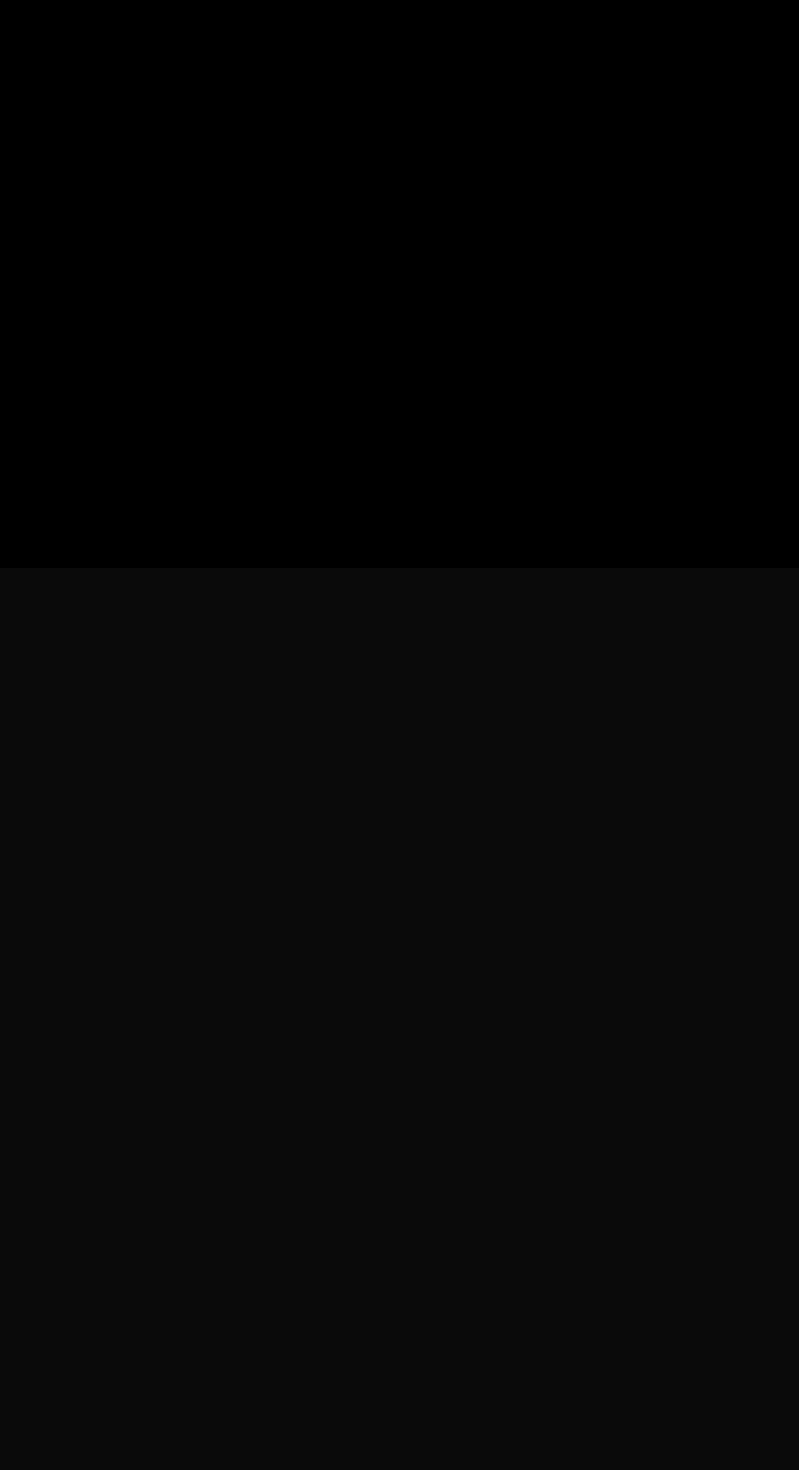
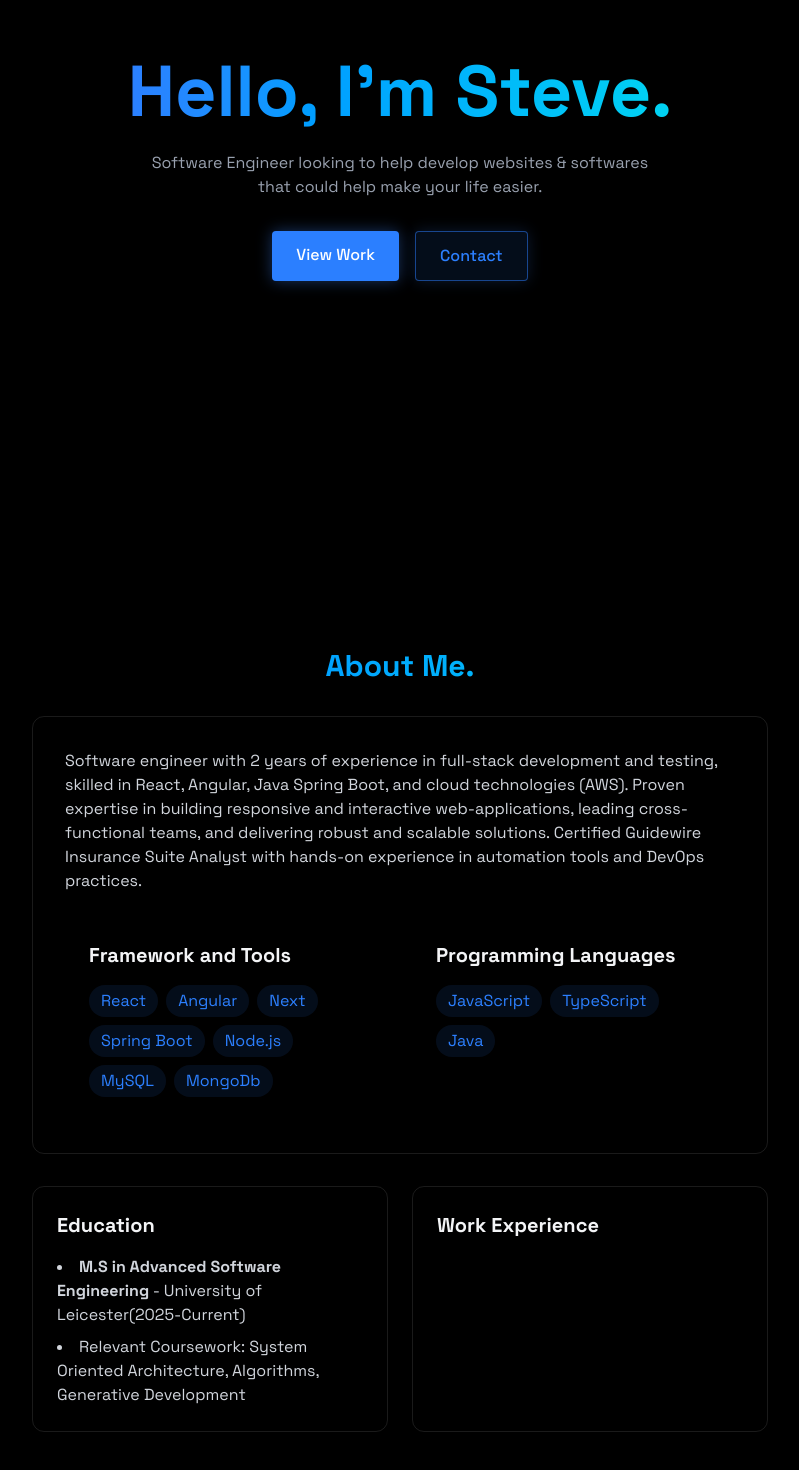
Before and after one commit to stevenovak123/portfolio, a React (Vite) app: page / in a window 1280 px wide. Shown: the part 232-1702 px from the top of the page, without its empty margins (240-1039 px from the left). Before the commit the page ends 800 px from the top, so only its background shows below. Built offline with nearby package versions, Linux system fonts and the light colour scheme.

Commit message:
added about and home

```diff
--- a/src/App.jsx
+++ b/src/App.jsx
@@ -4,6 +4,7 @@ import './index.css';
 import NavBar from './components/NavBar';
 import MobileMenu from './components/MobileMenu';
 import Home from './components/sections/Home';
+import About from './components/sections/About';
 const App = () => {
   const [isLoading, setIsLoading] = useState(false);
   const [isMenuOpen, setIsMenuOpen] = useState(false);
@@ -18,6 +19,7 @@ const App = () => {
         <NavBar menuOpen={isMenuOpen} setIsMenuOpen={setIsMenuOpen} />
         <MobileMenu menuOpen={isMenuOpen} setIsMenuOpen={setIsMenuOpen} />
         <Home />
+        <About />
       </div>
     </>
   );
--- a/src/components/sections/About.jsx
+++ b/src/components/sections/About.jsx
@@ -1,7 +1,85 @@
 import React from 'react';
 
 const About = () => {
-  return <section id='about'>About</section>;
+  const tools = [
+    'React',
+    'Angular',
+    'Next',
+    'Spring Boot',
+    'Node.js',
+    'MySQL',
+    'MongoDb',
+  ];
+  const languages = ['JavaScript', 'TypeScript', 'Java'];
+  return (
+    <section
+      id='about'
+      className='min-h-screen flex items-center justify-center py-20'
+    >
+      <div className='max-w-3xl mx-auto px-4'>
+        <h2 className='text-3xl font-bold mb-8 bg-gradient-to-r from-blue-500 to-cyan-400 bg-clip-text text-transparent text-center'>
+          About Me.
+        </h2>
+        <div className='rounded-xl p-8 border-white/10 border hover:-translate-y-1 transition-all'>
+          <p className='text-gray-300 mb-6'>
+            Software engineer with 2 years of experience in full-stack
+            development and testing, skilled in React, Angular, Java Spring
+            Boot, and cloud technologies (AWS). Proven expertise in building
+            responsive and interactive web-applications, leading
+            cross-functional teams, and delivering robust and scalable
+            solutions. Certified Guidewire Insurance Suite Analyst with hands-on
+            experience in automation tools and DevOps practices.{' '}
+          </p>
+          <div className='grid grid-cols-1 md:grid-cols-2 gap-6'>
+            <div className='rounded-xl p-6 hover:-translate-y-1 transition-all'>
+              <h3 className='text-xl font-bold mb-4'>Framework and Tools </h3>
+              <div className='flex flex-wrap gap-2'>
+                {tools.map((tech, key) => (
+                  <span
+                    className='bg-blue-500/10 text-blue-500 py-1 px-3 rounded-full hover:bg-blue-500/20 hover:shadow-[0_2px_8px_rgba(59,130,246,0.2)] transition'
+                    key={key}
+                  >
+                    {tech}
+                  </span>
+                ))}
+              </div>
+            </div>
+            <div className='rounded-xl p-6 hover:-translate-y-1 transition-all'>
+              <h3 className='text-xl font-bold mb-4'>Programming Languages </h3>
+              <div className='flex flex-wrap gap-2'>
+                {languages.map((tech, key) => (
+                  <span
+                    className='bg-blue-500/10 text-blue-500 py-1 px-3 rounded-full hover:bg-blue-500/20 hover:shadow-[0_2px_8px_rgba(59,130,246,0.2)] transition'
+                    key={key}
+                  >
+                    {tech}
+                  </span>
+                ))}
+              </div>
+            </div>
+          </div>
+        </div>
+        <div className='grid grid-cols-1 md:grid-cols-2 gap-6 mt-8'>
+          <div className='p-6 rounded-xl border-white/10 border hover:-translate-y-1 transition all'>
+            <h3 className='text-xl font-bold mb-4'>Education </h3>
+            <ul className='list-disc list-inside text-gray-300 space-y-2'>
+              <li>
+                <strong>M.S in Advanced Software Engineering</strong> -
+                University of Leicester(2025-Current)
+              </li>
+              <li>
+                Relevant Coursework: System Oriented Architecture, Algorithms,
+                Generative Development
+              </li>
+            </ul>
+          </div>
+          <div className='p-6 rounded-xl border-white/10 border hover:-translate-y-1 transition all'>
+            <h3 className='text-xl font-bold mb-4'>Work Experience </h3>
+          </div>
+        </div>
+      </div>
+    </section>
+  );
 };
 
 export default About;
--- a/src/components/sections/Home.jsx
+++ b/src/components/sections/Home.jsx
@@ -1,7 +1,37 @@
 import React from 'react';
 
 const Home = () => {
-  return <section id='home'>Home</section>;
+  return (
+    <section
+      id='home'
+      className='min-h-screen flex items-center justify-center relative'
+    >
+      <div className='text-center z-10 px-4 '>
+        <h1 className='text-5xl md:text-7xl font-bold mb-6 bg-gradient-to-r from-blue-500 to-cyan-400 bg-clip-text text-transparent leading-right'>
+          Hello, I'm Steve.
+        </h1>
+        <p className='text-gray-400 text-l mb-8 max-w-lg mx-auto'>
+          Software Engineer looking to help develop websites & softwares that
+          could help make your life easier.
+        </p>
+        <div className='flex justify-center space-x-4'>
+          <a
+            href='#projects'
+            className='bg-blue-500 text-white py-3 px-6 rounded font-medium transition relative overflow-hidden hover:-translate-y-0.5 hover: shadow-[0_0_15px_rgba(59,130,246,0.4)]'
+          >
+            View Work
+          </a>
+          <a
+            href='#contact'
+            className='border border-blue-500/50  text-blue-500 py-3 px-6 rounded font-medium transition-all duration-200 hover:-translate-y-0.5 hover: shadow-[0_0_15px_rgba(59,130,246,0.2)]  hover: bg-blue-500/10'
+          >
+            {' '}
+            Contact
+          </a>
+        </div>
+      </div>
+    </section>
+  );
 };
 
 export default Home;
```
